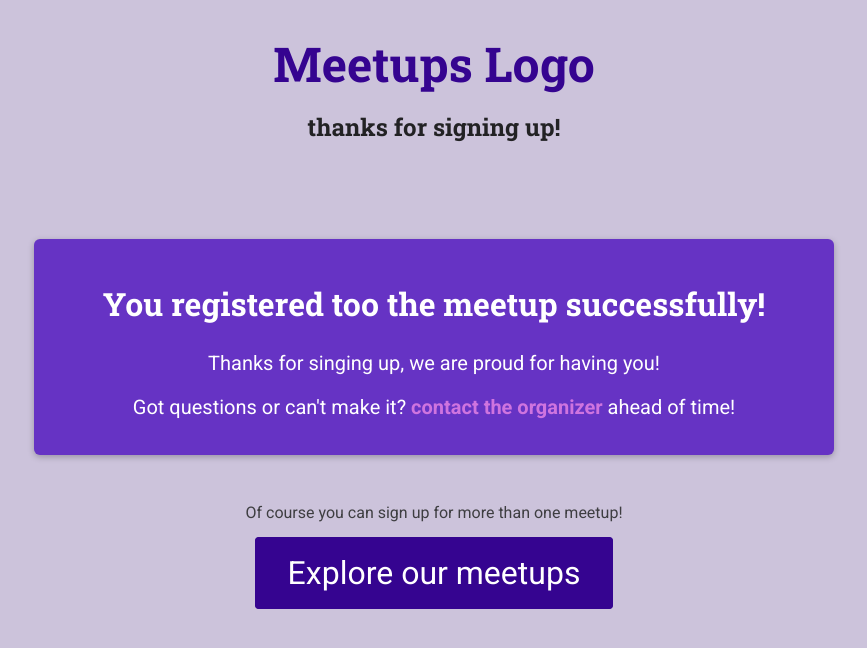
After one commit to HanzDa/meetups-app, a Django app: page /meetups/registration_success/ in a window 1280 px wide. The commit adds this page. Shown: the top 648 px of the page, without its empty margins (206-1073 px from the left). Run offline with Django 4.2, Linux system fonts and the light colour scheme.

Commit message:
adding registration-success page and redirecting to it

```diff
--- /dev/null
+++ b/approach_django/meetups/static/meetups/styles/registration-success.css
@@ -0,0 +1,37 @@
+main {
+    text-align: center;
+  }
+
+  #confirmation {
+    max-width: 50rem;
+    margin: 3rem auto;
+    box-shadow: 0 2px 6px rgba(0, 0, 0, 0.25);
+    padding: 1rem;
+    background-color: #6633c4;
+    border-radius: 6px;
+    color: white
+  }
+
+  #confirmation h2 {
+    color: inherit;
+    font-size: 2rem;
+  }
+
+  #confirmation p {
+    font-size: 1.25rem;
+  }
+
+  #confirmation p a {
+    color: #cf74df;
+    text-decoration: none;
+    font-weight: bold;
+  }
+
+  #continue p {
+    margin: 2rem 0;
+  }
+
+  #continue .btn {
+    font-size: 2rem;
+    padding: 1rem 2rem;
+  }
--- /dev/null
+++ b/approach_django/meetups/templates/meetups/registration-success.html
@@ -0,0 +1,29 @@
+{% extends 'meetups/bases/base.html' %}
+{% load static %}
+
+
+{% block title_page %}Registration success!{% endblock %}
+
+
+{% block css_link %}
+    <link rel="stylesheet" href="{% static 'meetups/styles/registration-success.css' %}">
+{% endblock %}
+
+
+{% block main_title %}
+    thanks for signing up!
+{% endblock %}
+
+
+{% block main_body %}
+    <section id="confirmation">
+        <h2>You registered too the meetup successfully!</h2>
+        <p>Thanks for singing up, we are proud for having you!</p>
+        <p>Got questions or can't make it? <a href="#">contact the organizer</a> ahead of time!</p>
+    </section>
+
+    <section id="continue">
+        <p>Of course you can sign up for more than one meetup!</p>
+        <a href="/meetups" class="btn">Explore our meetups</a>
+    </section>
+{% endblock %}
--- a/approach_django/meetups/urls.py
+++ b/approach_django/meetups/urls.py
@@ -4,5 +4,6 @@ from . import views
 # here is where you add the views that are require
 urlpatterns = [
     path('meetups/', views.index, name='all-meetups'), # the 'name' attribute is use to specify the url
+    path('meetups/registration_success/', views.registration_success, name='registration_success'),
     path('meetup/<slug:meetup_slug>/', views.more_details, name='meetup-detail'),
 ]
--- a/approach_django/meetups/views.py
+++ b/approach_django/meetups/views.py
@@ -1,4 +1,4 @@
-from django.shortcuts import render
+from django.shortcuts import render, redirect
 from django.http import HttpResponse
 from .models import Meetup
 from .forms import RegistrationForm
@@ -38,6 +38,8 @@ def more_details(request, meetup_slug):
                 new_participant = registration_form.save()
                 meetups_info.participants.add(new_participant)
 
+                return redirect('registration_success') # get name in url paths
+
 
         return render(request, 'meetups/more_details.html', {
             'meetups_info': meetups_info,
@@ -46,3 +48,7 @@ def more_details(request, meetup_slug):
 
     except Exception as e:
         print(e)
+
+
+def registration_success(request):
+    return render(request, 'meetups/registration-success.html')
```
Also changed, not shown: approach_django/meetups/forms.py (added, +9 -0 lines), approach_django/db.sqlite3, approach_django/meetups/templates/meetups/bases/base.html (line endings or trailing spaces).
